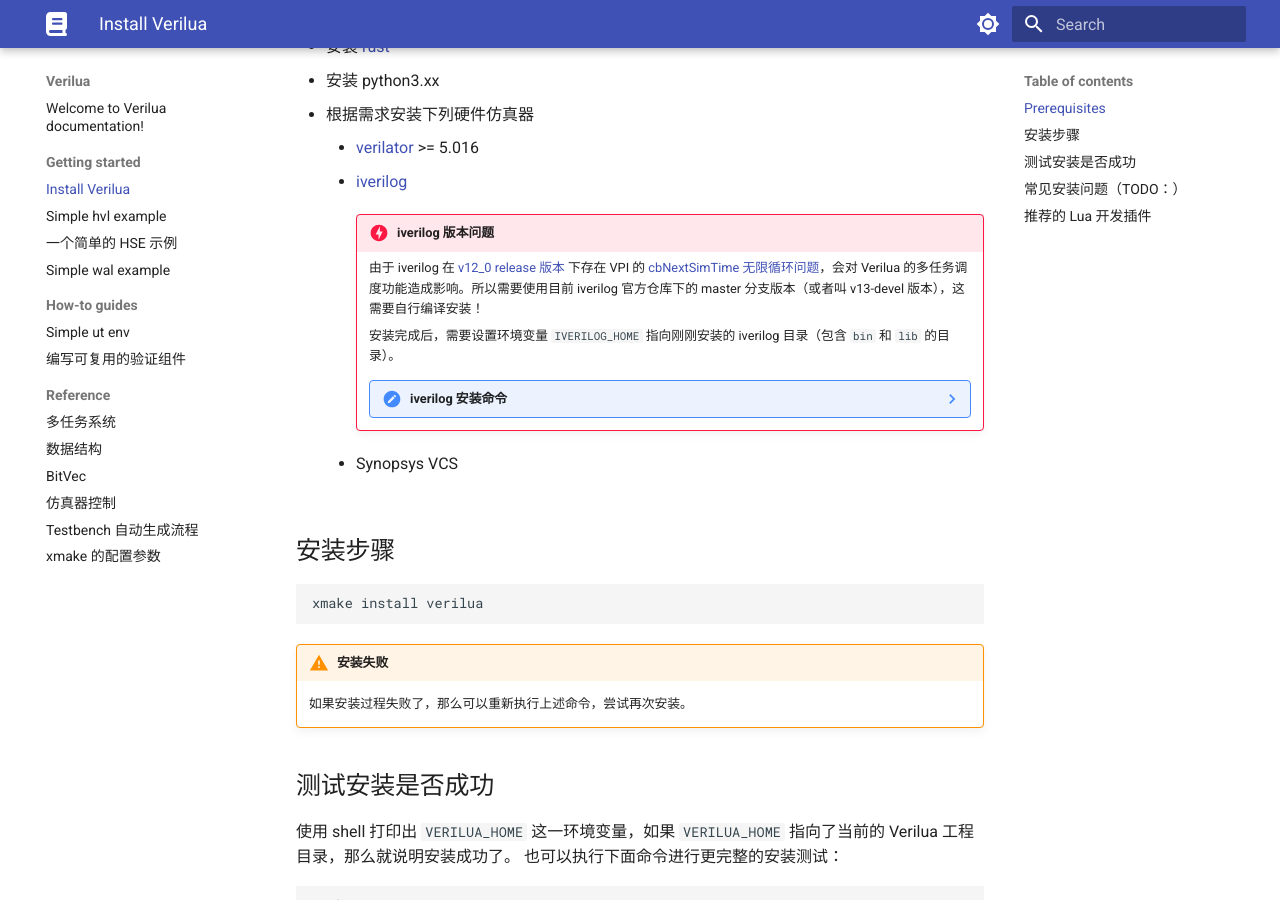
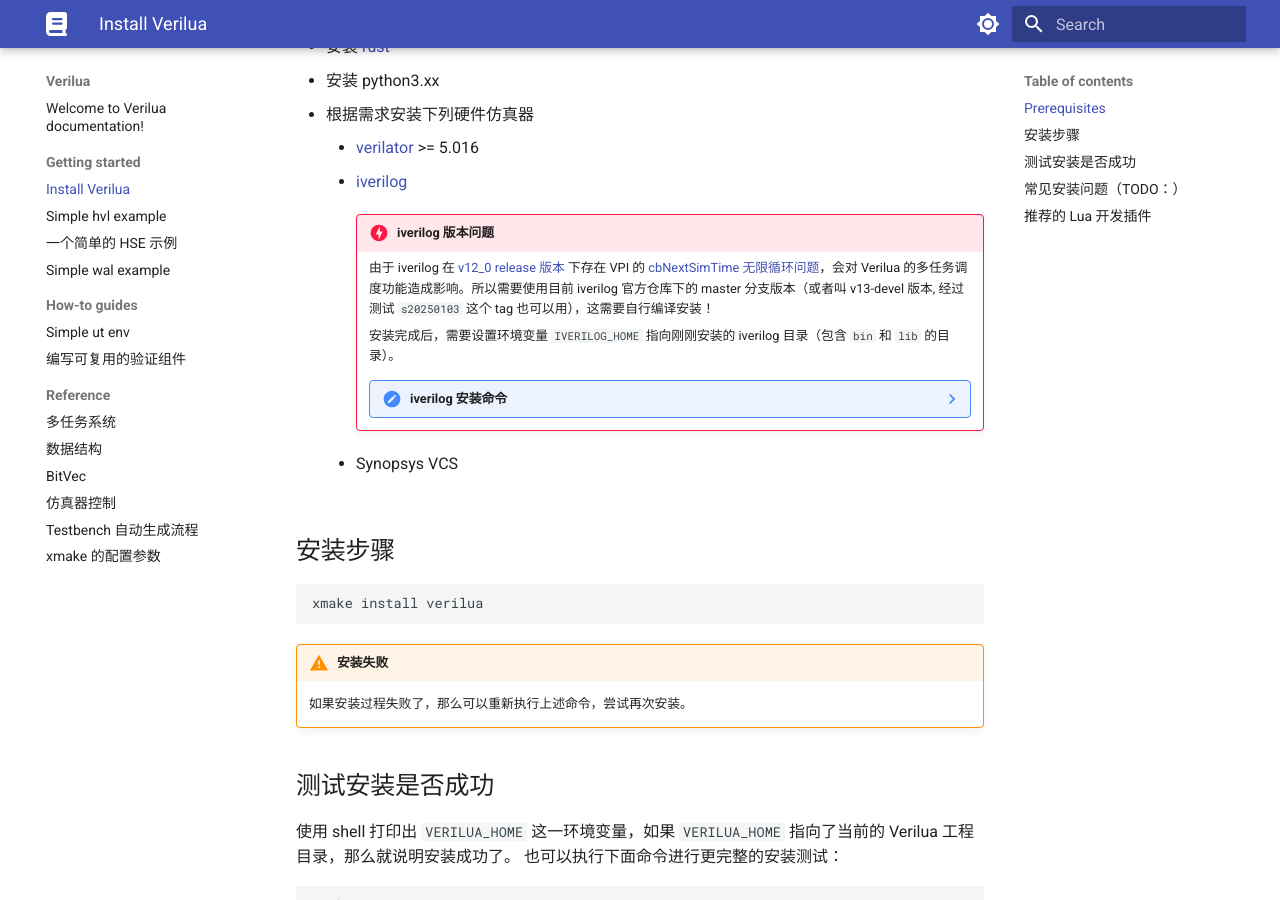
Before and after one commit to cyril0124/verilua, an MkDocs documentation site: the page built from docs/getting-started/install.md, in a window 1280 px wide and 900 px high, scrolled down 369 px. Built offline with MkDocs 1.6.1 and Material for MkDocs 9.7.7, drawn with Linux system fonts in a browser that asks for light colours.

Commit message:
docs: update iverilog version information

```diff
--- a/docs/getting-started/install.md
+++ b/docs/getting-started/install.md
@@ -11,7 +11,7 @@
     - [iverilog](https://github.com/steveicarus/iverilog)
 
         !!! danger "iverilog 版本问题"
-            由于 iverilog 在 [v12_0 release 版本](https://github.com/steveicarus/iverilog/releases/tag/v12_0) 下存在 VPI 的 [cbNextSimTime 无限循环问题](https://github.com/steveicarus/iverilog/pull/1098)，会对 Verilua 的多任务调度功能造成影响。所以需要使用目前 iverilog 官方仓库下的 master 分支版本（或者叫 v13-devel 版本），这需要自行编译安装！
+            由于 iverilog 在 [v12_0 release 版本](https://github.com/steveicarus/iverilog/releases/tag/v12_0) 下存在 VPI 的 [cbNextSimTime 无限循环问题](https://github.com/steveicarus/iverilog/pull/1098)，会对 Verilua 的多任务调度功能造成影响。所以需要使用目前 iverilog 官方仓库下的 master 分支版本（或者叫 v13-devel 版本, 经过测试 `s20250103` 这个 tag 也可以用），这需要自行编译安装！
 
             安装完成后，需要设置环境变量 `IVERILOG_HOME` 指向刚刚安装的 iverilog 目录（包含 `bin` 和 `lib` 的目录）。
 
```
